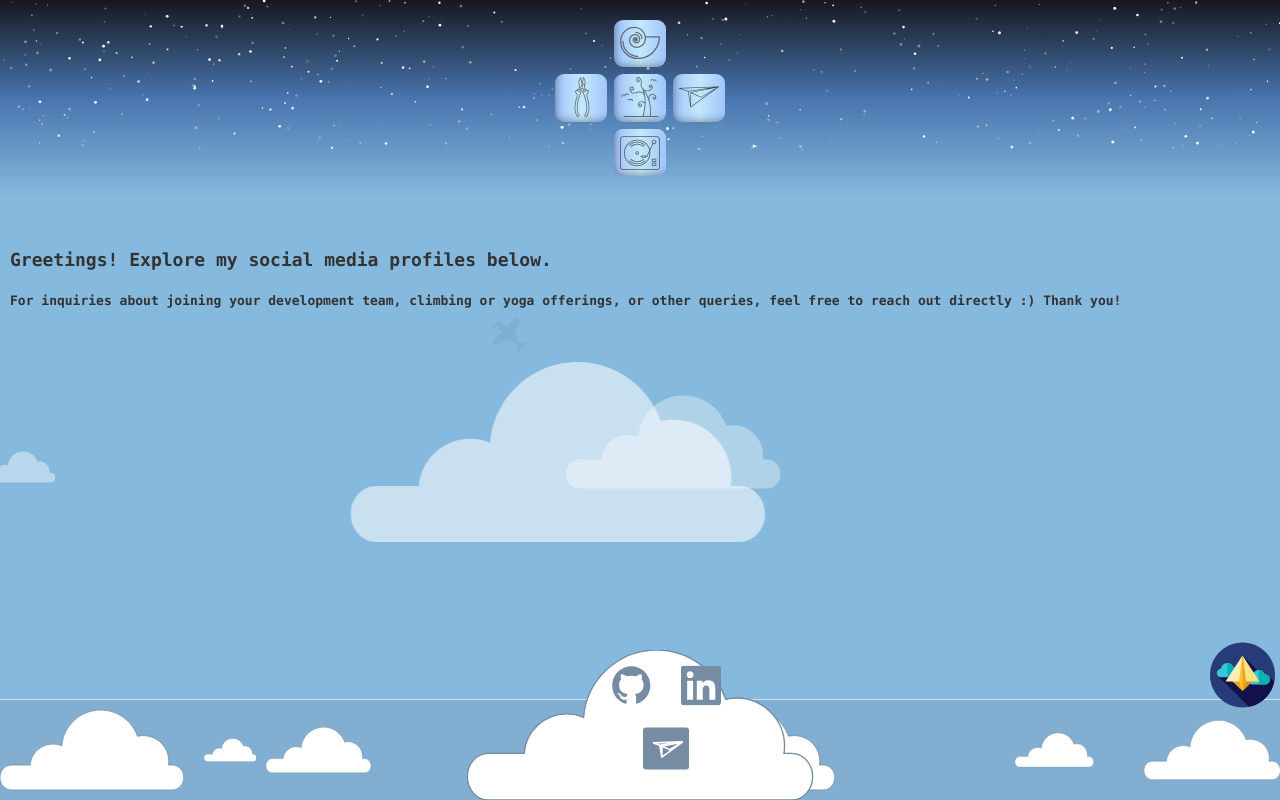
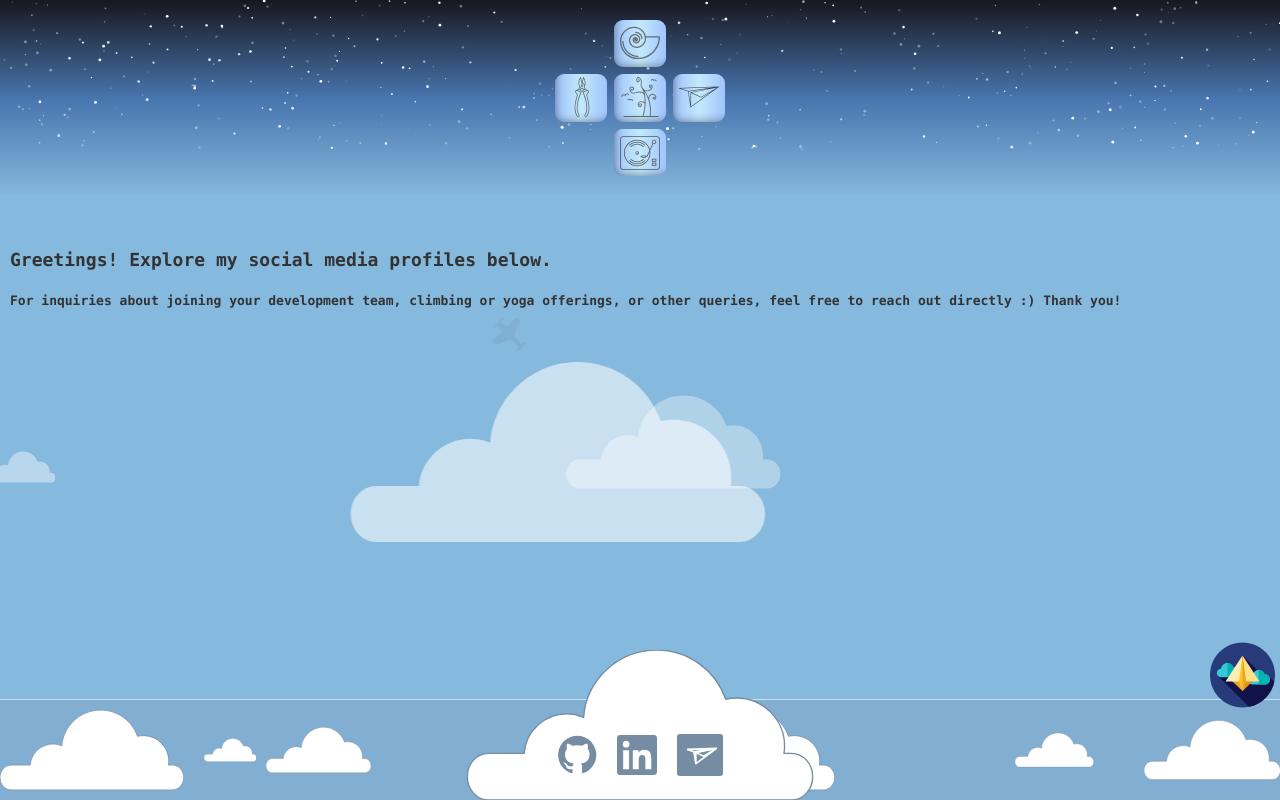
Before and after one commit to StefieCaff/stefanietronic, a React (Create React App) app: page /contact in a window 1280 px wide. Built offline with nearby package versions, Linux system fonts and the light colour scheme.

Commit message:
update social media styling

```diff
--- a/src/Components/SocialMedia/SocialMedia.jsx
+++ b/src/Components/SocialMedia/SocialMedia.jsx
@@ -10,6 +10,7 @@ const SocialMedia = () => {
   return (
     <>
       <div className={styles.socialLinks}>
+        <div className={styles.socialLink}>
         <a
           href={githubProfileUrl}
           target='_blank'
@@ -22,7 +23,8 @@ const SocialMedia = () => {
             width={40}
             height={40}
           />
-        </a>
+          </a></div>
+         <div className={styles.socialLink}>
         <a
           href={linkedinProfileUrl}
           target='_blank'
@@ -35,7 +37,7 @@ const SocialMedia = () => {
             width={40}
             height={40}
           />
-        </a>
+        </a></div>
         {/* <a
           href={email}
           target='_blank'
@@ -51,7 +53,9 @@ const SocialMedia = () => {
             />
           </div>
         </a> */}
-              <EmailButton/>
+         <div className={styles.socialLink}>
+          <EmailButton />
+        </div>
       </div>
     </>
   );
--- a/src/Components/SocialMedia/SocialMedia.module.css
+++ b/src/Components/SocialMedia/SocialMedia.module.css
@@ -1,47 +1,36 @@
 .socialLinks {
     position: absolute;
-    top: 70%;
-    left: 45%;
+    top:70%;
+    left: 50%;
     transform: translate(-50%, -50%);
-    white-space: nowrap;
-    /* Prevent links from wrapping to a new line */
+    display: flex;
+    padding: 10px;
 }
-
-.socialLinks a {
-    display: inline-block;
-    margin: 15px;
+.socialLink {
+    display: flex;
+    align-items: center;
+    justify-content: center;
+    margin: 10px;
 }
-
 .icon {
     width: auto;
     height: auto;
 }
 
-.emailContainer {
-    background-color: #758ca3;
-    height: 100%;
-    width: 100%;
-    border-radius: 3px;
-    padding: 2px 1px 1px 5px;
-}
-
-@media (min-width: 320px) {
+/* @media (min-width: 320px) {
     .socialLinks {
-        top: 70%;
         left: 48%;
     }
 }
 
 @media (min-width: 350px) {
     .socialLinks {
-        top: 70%;
         left: 50%;
     }
 }
 
 @media (min-width: 600px) {
     .socialLinks {
-        top: 40%;
         left: 52%;
     }
-}
+} */
```
